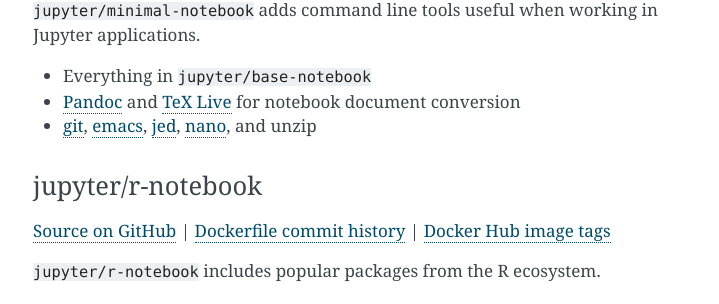
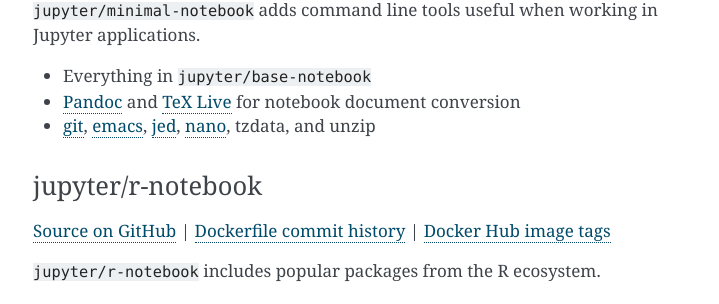
Before and after one commit to jupyter/docker-stacks, a Sphinx documentation site: the page built from docs/using/selecting.md, in a window 1280 px wide and 900 px high, scrolled down 1015 px. Shown: the part 146-450 px from the top of the window, without its empty margins (387-1106 px from the left). Built offline with Sphinx 7.4.7, drawn with Linux system fonts in a browser that asks for light colours.

Commit message:
Move tzdata to minimal-notebook and document it

```diff
--- a/docs/using/selecting.md
+++ b/docs/using/selecting.md
@@ -42,7 +42,7 @@
 
 * Everything in `jupyter/base-notebook`
 * [Pandoc](http://pandoc.org) and [TeX Live](https://www.tug.org/texlive/) for notebook document conversion
-* [git](https://git-scm.com/), [emacs](https://www.gnu.org/software/emacs/), [jed](https://www.jedsoft.org/jed/), [nano](https://www.nano-editor.org/), and unzip
+* [git](https://git-scm.com/), [emacs](https://www.gnu.org/software/emacs/), [jed](https://www.jedsoft.org/jed/), [nano](https://www.nano-editor.org/), tzdata, and unzip
 
 ### jupyter/r-notebook
 
```
Also changed, not shown: 4 other files.
